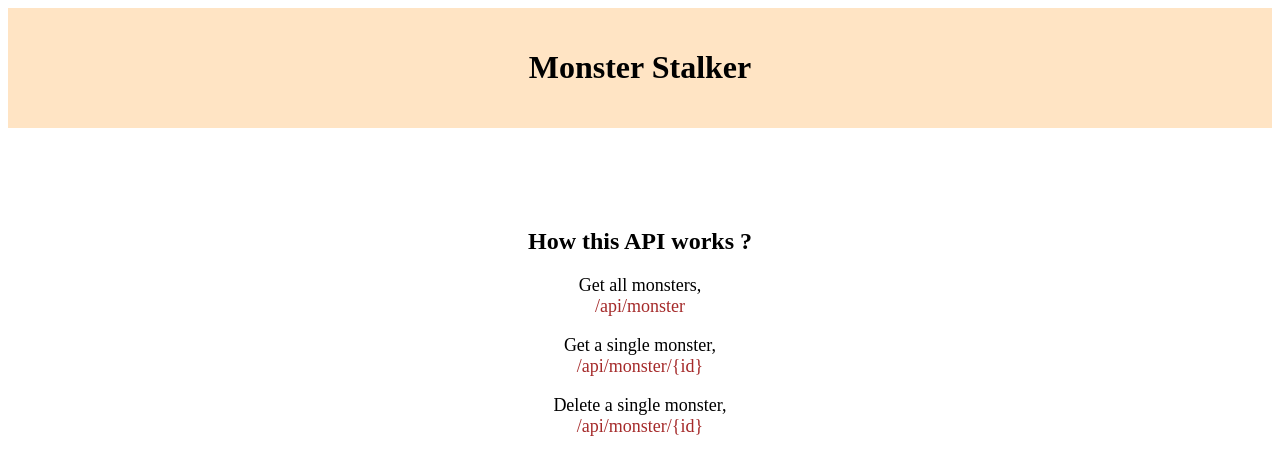
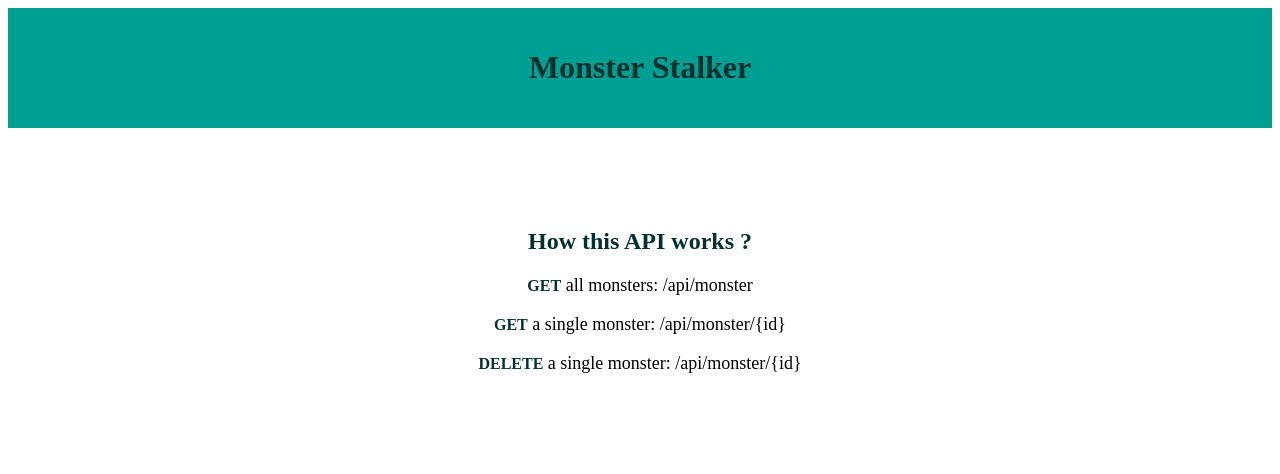
Before and after one commit to oFrederic/MonsterStalker, a website: page client/index.html in a window 1280 px wide. Drawn offline with Linux system fonts and the light colour scheme.

Commit message:
modify readme

```diff
--- a/client/index.html
+++ b/client/index.html
@@ -11,17 +11,8 @@
       <h1>Monster Stalker</h1>
     </header>
     <h2>How this API works ?</h2>
-    <p>
-      Get all monsters,<br />
-      <span>/api/monster</span>
-    </p>
-    <p>
-      Get a single monster,<br />
-      <span>/api/monster/{id}</span>
-    </p>
-    <p>
-      Delete a single monster,<br />
-      <span>/api/monster/{id}</span>
-    </p>
+    <p><span>Get</span> all monsters: /api/monster</p>
+    <p><span>Get</span> a single monster: /api/monster/{id}</p>
+    <p><span>Delete</span> a single monster: /api/monster/{id}</p>
   </body>
 </html>
--- a/client/styles.css
+++ b/client/styles.css
@@ -1,12 +1,16 @@
 body {
   text-align: center;
+}
+h1,
+h2 {
+  color: #03312e;
 }
 
 header {
   padding-top: 20px;
   padding-bottom: 20px;
   margin-bottom: 100px;
-  background-color: bisque;
+  background-color: #009f93;
 }
 
 p {
@@ -14,5 +18,8 @@ p {
 }
 
 span {
-  color: brown;
+  color: #03312e;
+  font-size: medium;
+  font-weight: bold;
+  text-transform: uppercase;
 }
```
Also changed, not shown: model.json (deleted, +0 -8 lines), server.js (+7 -0 lines), README.md.
